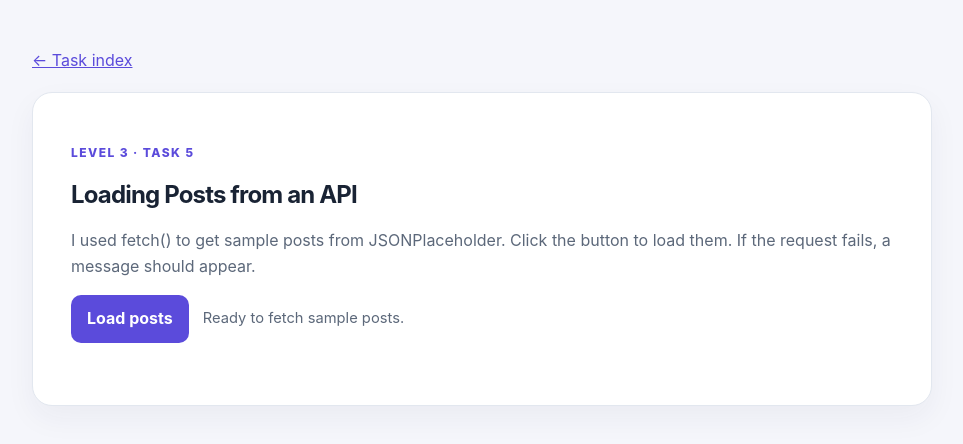
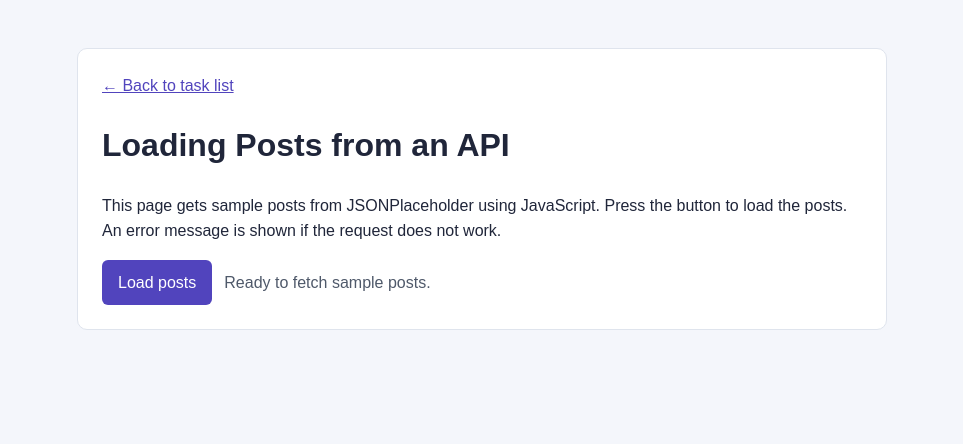
Before and after one commit to Bandhan-lab/cognifyz-frontend-internship, a website: page level-3/task-5-api-integration/index.html in a window 1280 px wide. Shown: the whole page, without its empty margins (158-1121 px from the left). Drawn offline with Linux system fonts and the light colour scheme.

Commit message:
Format API task HTML for easier reading

```diff
--- a/level-3/task-5-api-integration/index.html
+++ b/level-3/task-5-api-integration/index.html
@@ -1,17 +1,96 @@
 <!doctype html>
 <html lang="en">
 <head>
-<meta charset="utf-8">
-<meta name="viewport" content="width=device-width, initial-scale=1">
-<meta name="description" content="Cognifyz internship Task 5: fetch public API data and update the DOM with loading and error states.">
-<title>Task 5 — API Integration</title>
-<link rel="icon" href="data:,">
+  <meta charset="utf-8">
+  <meta name="viewport" content="width=device-width, initial-scale=1">
+  <title>Task 5 — API Integration</title>
+  <link rel="icon" href="data:,">
+  <style>
+    body {
+      margin: 0;
+      padding: 24px;
+      font-family: Arial, sans-serif;
+      line-height: 1.6;
+      color: #20263a;
+      background: #f4f6fb;
+    }
 
-<style>
-:root{--ink:#192334;--muted:#5c687a;--brand:#5b4bdb;--line:#e2e7ef;--surface:#fff;--wash:#f5f6fb}
-*{box-sizing:border-box}body{margin:0;font-family:Inter,ui-sans-serif,system-ui,-apple-system,"Segoe UI",sans-serif;background:var(--wash);color:var(--ink);line-height:1.6}
-main{width:min(900px,92vw);margin:48px auto}.panel{background:white;border:1px solid var(--line);border-radius:20px;padding:clamp(22px,4vw,38px);box-shadow:0 12px 30px #202b450d}
-.eyebrow{font-size:.75rem;font-weight:800;letter-spacing:.12em;text-transform:uppercase;color:var(--brand)}h1{line-height:1.1;letter-spacing:-.035em}p{color:var(--muted)}a{color:var(--brand)}button,.button{border:0;border-radius:10px;background:var(--brand);color:#fff;padding:11px 16px;font:inherit;font-weight:700;cursor:pointer}button:focus-visible,a:focus-visible,input:focus-visible,textarea:focus-visible,select:focus-visible{outline:3px solid #aaa1ff;outline-offset:3px}.back{display:inline-block;margin-bottom:18px}img{max-width:100%;height:auto;border-radius:14px}.toolbar{display:flex;align-items:center;gap:14px;flex-wrap:wrap}.posts{display:grid;gap:12px;margin-top:24px}.post{border:1px solid var(--line);border-radius:12px;padding:18px;background:#fbfbff}.post h2{font-size:1.05rem;text-transform:capitalize;margin-top:0}.post p{margin-bottom:0}.toolbar span{color:var(--muted);font-size:.92rem}
-</style>
+    main {
+      max-width: 760px;
+      margin: 24px auto;
+      padding: 24px;
+      background: white;
+      border: 1px solid #dfe4ed;
+      border-radius: 10px;
+    }
+
+    a {
+      color: #5144bd;
+    }
+
+    button {
+      padding: 10px 16px;
+      font: inherit;
+      color: white;
+      background: #5144bd;
+      border: 0;
+      border-radius: 6px;
+      cursor: pointer;
+    }
+
+    button:disabled {
+      cursor: wait;
+      opacity: 0.7;
+    }
+
+    .toolbar {
+      display: flex;
+      align-items: center;
+      gap: 12px;
+      flex-wrap: wrap;
+    }
+
+    #apiStatus {
+      color: #4f596a;
+    }
+
+    .post {
+      margin-top: 14px;
+      padding: 16px;
+      background: white;
+      border: 1px solid #dfe4ed;
+      border-radius: 8px;
+    }
+
+    .post h2 {
+      margin-top: 0;
+      font-size: 1.1rem;
+      text-transform: capitalize;
+    }
+
+    .post p {
+      margin-bottom: 0;
+      color: #4f596a;
+    }
+  </style>
+  <script src="script.js" defer></script>
 </head>
-<body><main><a class="back" href="../../index.html">← Task index</a><section class="panel"><p class="eyebrow">Level 3 · Task 5</p><h1>Loading Posts from an API</h1><p>I used fetch() to get sample posts from JSONPlaceholder. Click the button to load them. If the request fails, a message should appear.</p><div class="toolbar"><button id="loadPosts" type="button">Load posts</button><span id="apiStatus" role="status" aria-live="polite">Ready to fetch sample posts.</span></div><div id="posts" class="posts" aria-live="polite"></div></section></main><script src="script.js" defer></script></body></html>
+<body>
+  <main>
+    <a href="../../index.html">← Back to task list</a>
+    <h1>Loading Posts from an API</h1>
+    <p>
+      This page gets sample posts from JSONPlaceholder using JavaScript.
+      Press the button to load the posts. An error message is shown if the
+      request does not work.
+    </p>
+
+    <div class="toolbar">
+      <button id="loadPosts" type="button">Load posts</button>
+      <span id="apiStatus" role="status" aria-live="polite">Ready to fetch sample posts.</span>
+    </div>
+
+    <div id="posts" aria-live="polite"></div>
+  </main>
+</body>
+</html>
```
